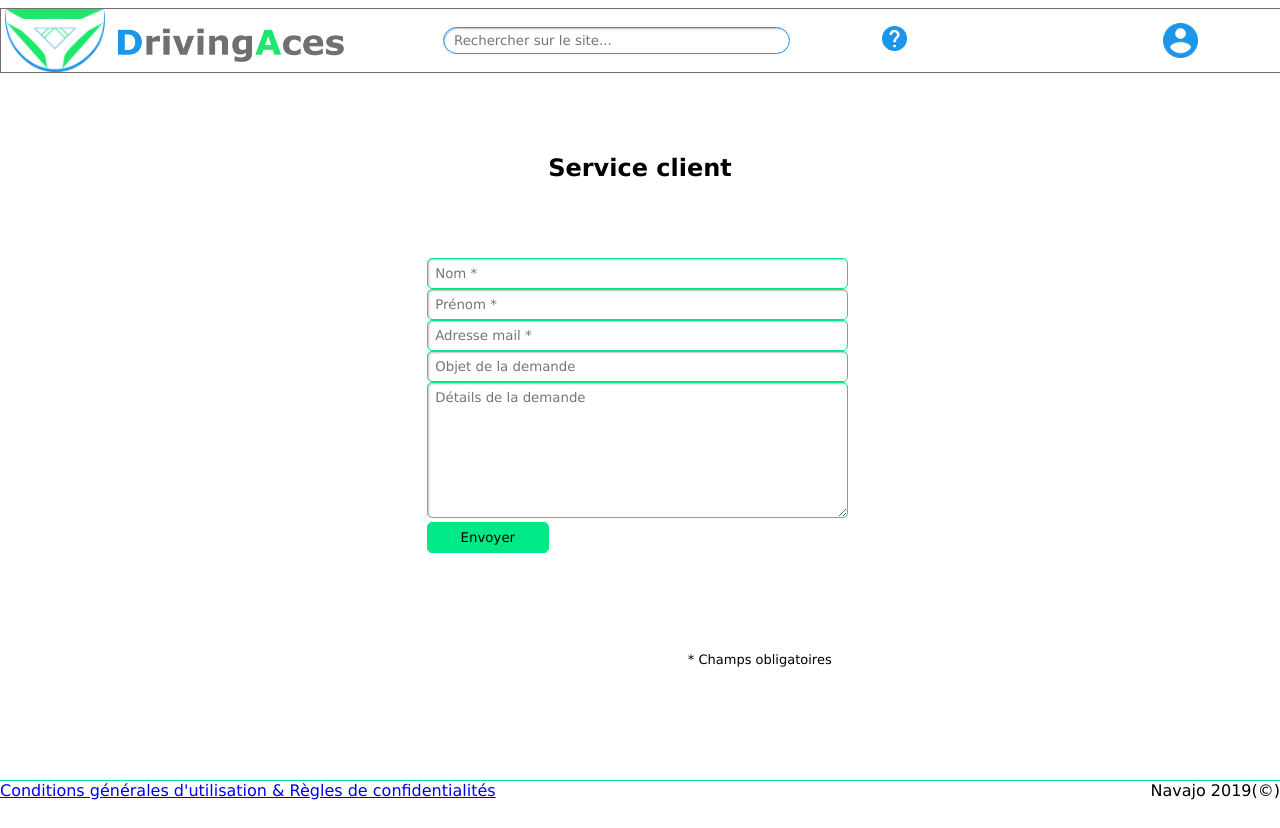
After one commit to ossoua/APP, a PHP site: page /view/Service_client.html in a window 1280 px wide. The commit adds this page. Run offline with PHP 8.4, Linux system fonts and the light colour scheme.

Commit message:
créa service client + maj autre page

```diff
--- a/php/www/view/Connexion.html
+++ b/php/www/view/Connexion.html
@@ -55,12 +55,11 @@
 
               <p> * Champs obligatoires </p>
             </font>
-
+            </p>
           </form>
     </section>
     <footer>
-      <a href="GCU.html"> Conditions générales d'utilisation & Règles de confidentialités </a>
-      Navajo 2019(©)
     </footer>
+
   </body>
 </html>
--- /dev/null
+++ b/php/www/view/Service_client.html
@@ -0,0 +1,52 @@
+<!DOCTYPE html>
+<html lang="en" dir="ltr">
+  <head>
+    <meta charset="utf-8">
+    <title>Service Client</title>
+    <link rel="stylesheet" href="stylesheets/style_header.css">
+    <link rel="stylesheet" href="stylesheets/style_accueil.css">
+    <link rel="stylesheet" href="stylesheets/style_service_client.css">
+  </head>
+  <body>
+    <header>
+      <div id="logo">
+      <img src="img/logo_produit.png" alt="Logo Produit" width="100px">
+        <img class="padding_menu" src="img/DrivingAces.png" alt="DrivingAces" width="230px">
+      </div>
+
+
+      <div id="searchbar">
+        <input type="search" placeholder="Rechercher sur le site..."/>
+      </div>
+      <div class="help">
+        <a href="FAQ.html"><img src="img/help.png" alt="Help" width="25px" title="Besoin d'aide ? FAQ"></a>
+      </div>
+
+
+      <div id="profil">
+       <img class="padding_menu" src="img/account.png" alt="icone_user" width="35px">
+      </div>
+
+    </header>
+
+    <section>
+      <h2>Service client</h2>
+      <form action="send_email.php" method="post">
+
+        <p>
+            <input type="text" id="nom" name="nom" placeholder="Nom *" />
+            <input type="text" id="prénom" name="nom" placeholder="Prénom *"/>
+            <input type="text" id="email" name="email" placeholder="Adresse mail *"/>
+            <input type="text" id="sujet" name="sujet" placeholder="Objet de la demande" />
+            <textarea id="message" name="message" cols="40" rows="8" placeholder="Détails de la demande"></textarea>
+            <input type="submit" name="envoye" value="Envoyer" />
+            <font size="2"> <p style="text-align: right"> * Champs obligatoires </p> </font>
+        </p>
+      </form>
+    </section>
+    <footer>
+      <a href="GCU.html"> Conditions générales d'utilisation & Règles de confidentialités </a>
+      Navajo 2019(©)
+    </footer>
+  </body>
+</html>
--- a/php/www/view/stylesheets/style_connexion.css
+++ b/php/www/view/stylesheets/style_connexion.css
@@ -26,7 +26,7 @@ label, input{
 label.inline {
   display: inline;
 }
-input, textarea, select {
+input {
  padding:4px;
  border:1px solid #00A6EB;
  border-radius:5px;
--- a/php/www/view/stylesheets/style_inscription.css
+++ b/php/www/view/stylesheets/style_inscription.css
@@ -27,12 +27,13 @@ label, input{
 label.inline {
   display: inline;
 }
-input, textarea, select {
+input, textarea {
  padding:4px;
  border:1px solid #1C96E8;
  border-radius:5px;
  width:100%;
  box-shadow:1px 1px 2px #C0C0C0 inset;
+ outline-style: none;
 }
 
 input[type=checkbox]{
--- /dev/null
+++ b/php/www/view/stylesheets/style_service_client.css
@@ -0,0 +1,37 @@
+section{
+  padding-top: 10%;
+}
+h2 {
+  text-align: center;
+}
+input[type =search]{
+  padding: 5px 10px 5px 10px;
+  border:1px solid #1C96E8;
+  border-radius:100px;
+  width:180%;
+  box-shadow:1px 1px 2px #C0C0C0 inset;
+  outline-style: none;
+}
+form {
+  display: block;
+  margin-left: 30%;
+  margin-right: 30%;
+  align-content: center;
+  text-align: left;
+}
+
+input, textarea {
+ padding:7px;
+ border:1px solid  #00E986;
+ border-radius:5px;
+ width:100%;
+ box-shadow:1px 1px 2px #C0C0C0 inset;
+ outline-style: none;
+}
+input[type =submit]{
+  width:30%;
+  align: right;
+  background-color: #00E986;
+  box-shadow: none;
+
+}
```
